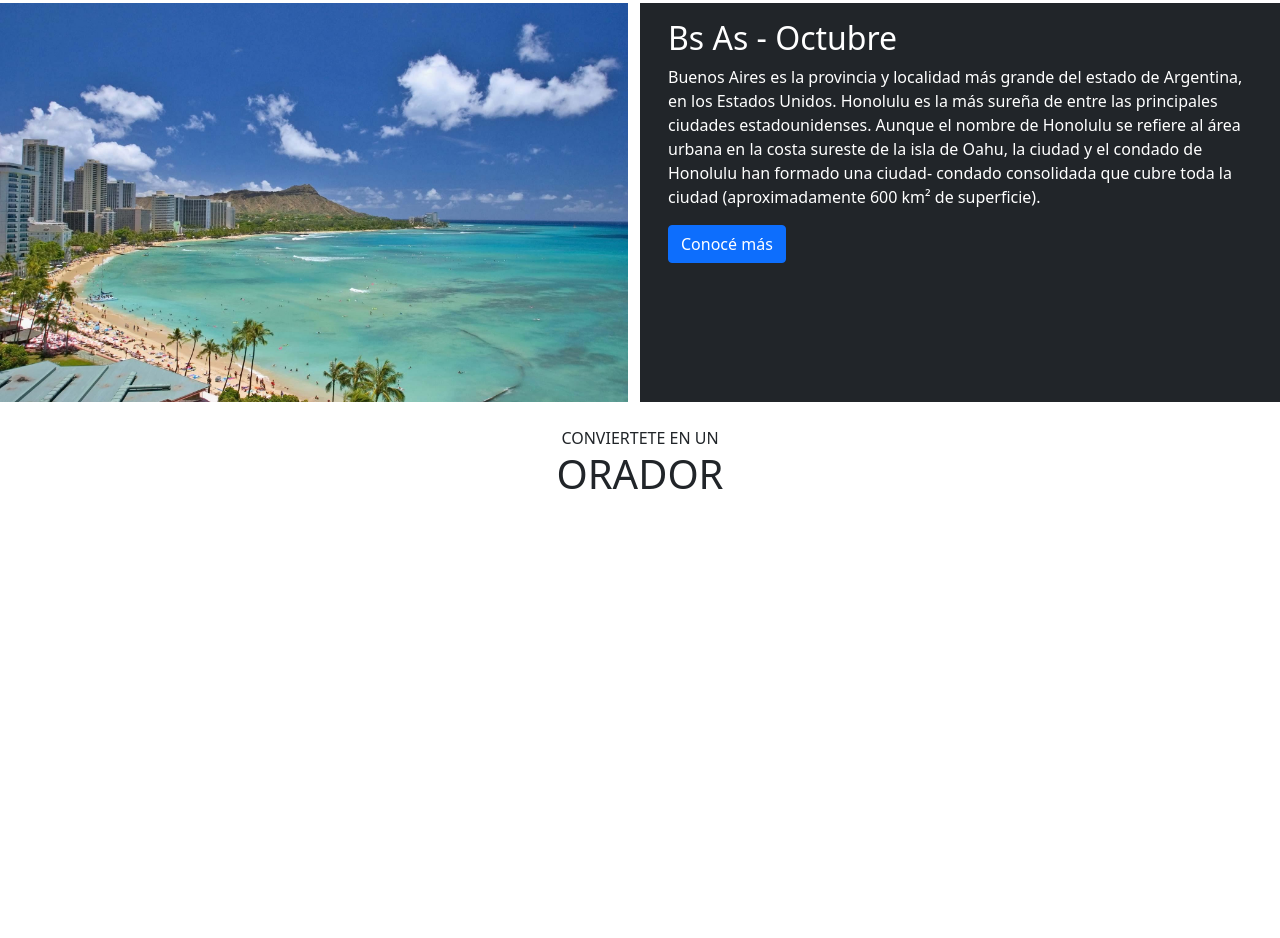
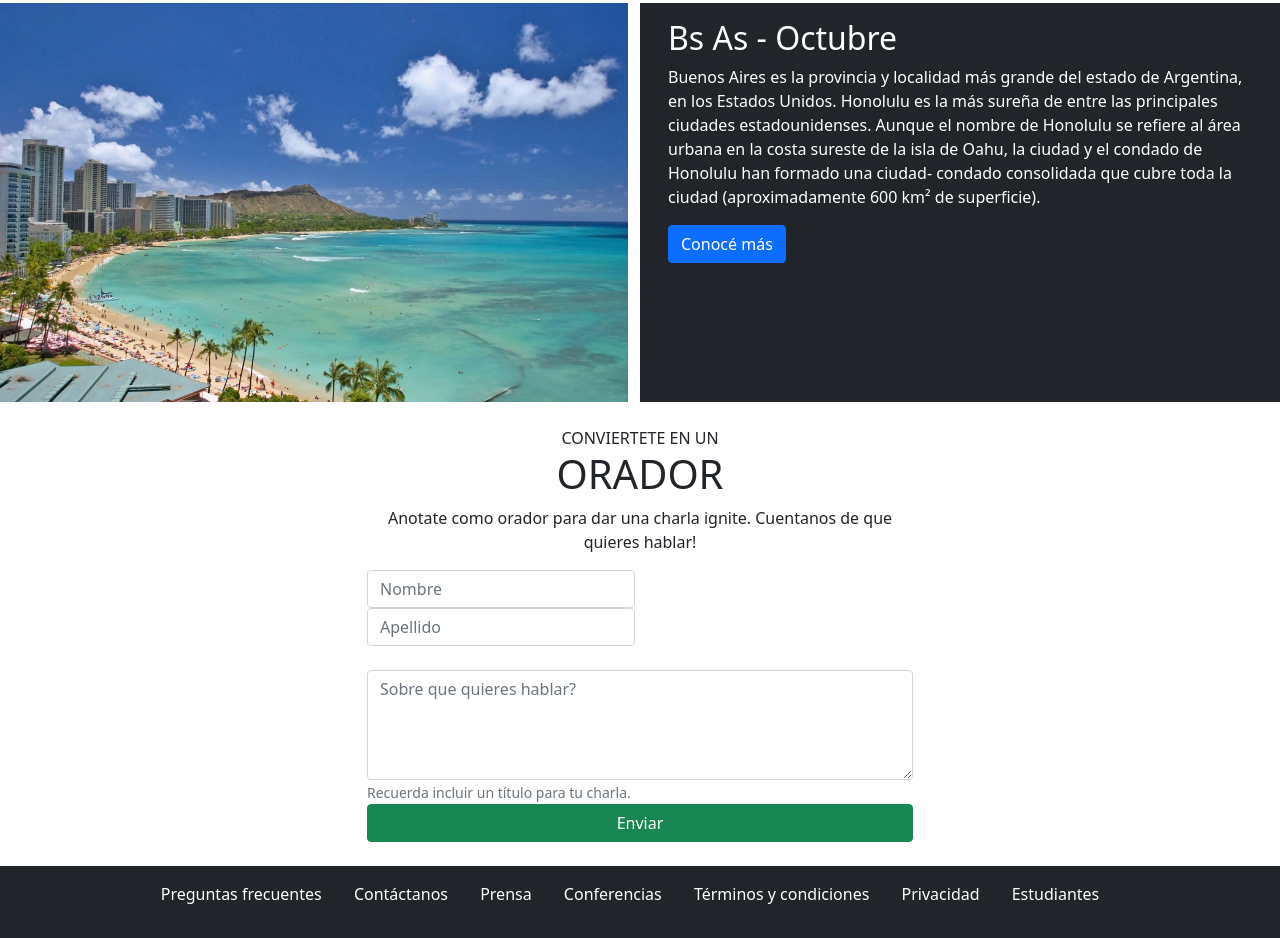
Before and after one commit to ChristianX2099/Integrador_AnayaChristian, a plain HTML site: page index.html in a window 1280 px wide. Shown: the part 1423-2361 px from the top of the page. Before the commit the page ends 1929 px from the top, so only its background shows below. Drawn offline with nearby package versions, Linux system fonts and the light colour scheme.

Commit message:
Form y fotter y orden de codigo

```diff
--- a/css/style.css
+++ b/css/style.css
@@ -26,3 +26,19 @@
     padding-right: 230px;
     padding-bottom: 150px;
 }
+
+#nombre,
+#apellido {
+    width: 49%;
+    margin-right: 4px;
+    display: inline-block;
+}
+
+#enviar {
+    width: 100%;
+}
+
+.custom-footer-menu li a {
+    text-decoration: none;
+    margin-right: 20px;
+}
--- a/index.html
+++ b/index.html
@@ -62,7 +62,6 @@
             </div>
         </div>
     </div>
-
 
     <div class="container">
         <div class="row">
@@ -141,6 +140,48 @@
             </div>
         </div>
     </div>
+
+    <div class="container">
+        <div class="row justify-content-center">
+            <div class="col-md-6">
+                <form>
+                    <p class="mb-6 text-center">Anotate como orador para dar una charla ignite. Cuentanos de que
+                        quieres hablar!</p>
+                    <div class="form-group">
+                        <input type="text" class="form-control" id="nombre" placeholder="Nombre">
+                        <input type="text" class="form-control" id="apellido" placeholder="Apellido">
+                    </div><br>
+                    <div class="form-group">
+                        <textarea class="form-control" id="charla" rows="4"
+                            placeholder="Sobre que quieres hablar?"></textarea>
+                        <small class="form-text text-muted">Recuerda incluir un título para tu charla.</small>
+                    </div>
+                    <div class="form-group">
+                        <button type="submit" class="btn btn-success" id="enviar">Enviar</button>
+                    </div>
+                </form>
+            </div>
+        </div>
+    </div>
+
+    <br>
+    <footer class="bg-dark text-white text-center py-3">
+        <div class="container">
+            <div class="row">
+                <div class="col-md-12">
+                    <ul class="list-inline custom-footer-menu">
+                        <li class="list-inline-item"><a class="text-white" href="#">Preguntas frecuentes</a></li>
+                        <li class="list-inline-item"><a class="text-white" href="#">Contáctanos</a></li>
+                        <li class="list-inline-item"><a class="text-white" href="#">Prensa</a></li>
+                        <li class="list-inline-item"><a class="text-white" href="#">Conferencias</a></li>
+                        <li class="list-inline-item"><a class="text-white" href="#">Términos y condiciones</a></li>
+                        <li class="list-inline-item"><a class="text-white" href="#">Privacidad</a></li>
+                        <li class="list-inline-item"><a class="text-white" href="#">Estudiantes</a></li>
+                    </ul>
+                </div>
+            </div>
+        </div>
+    </footer>
 </body>
 
 </html>
```
